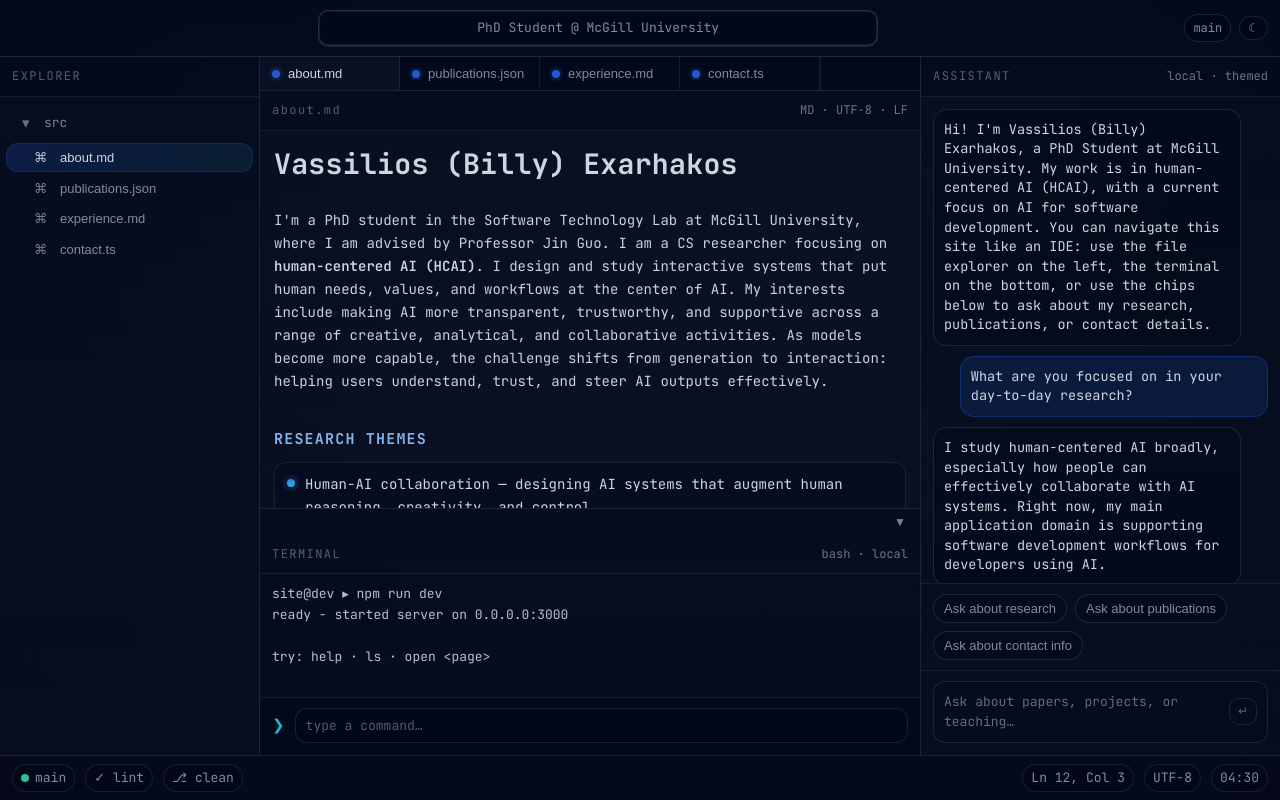
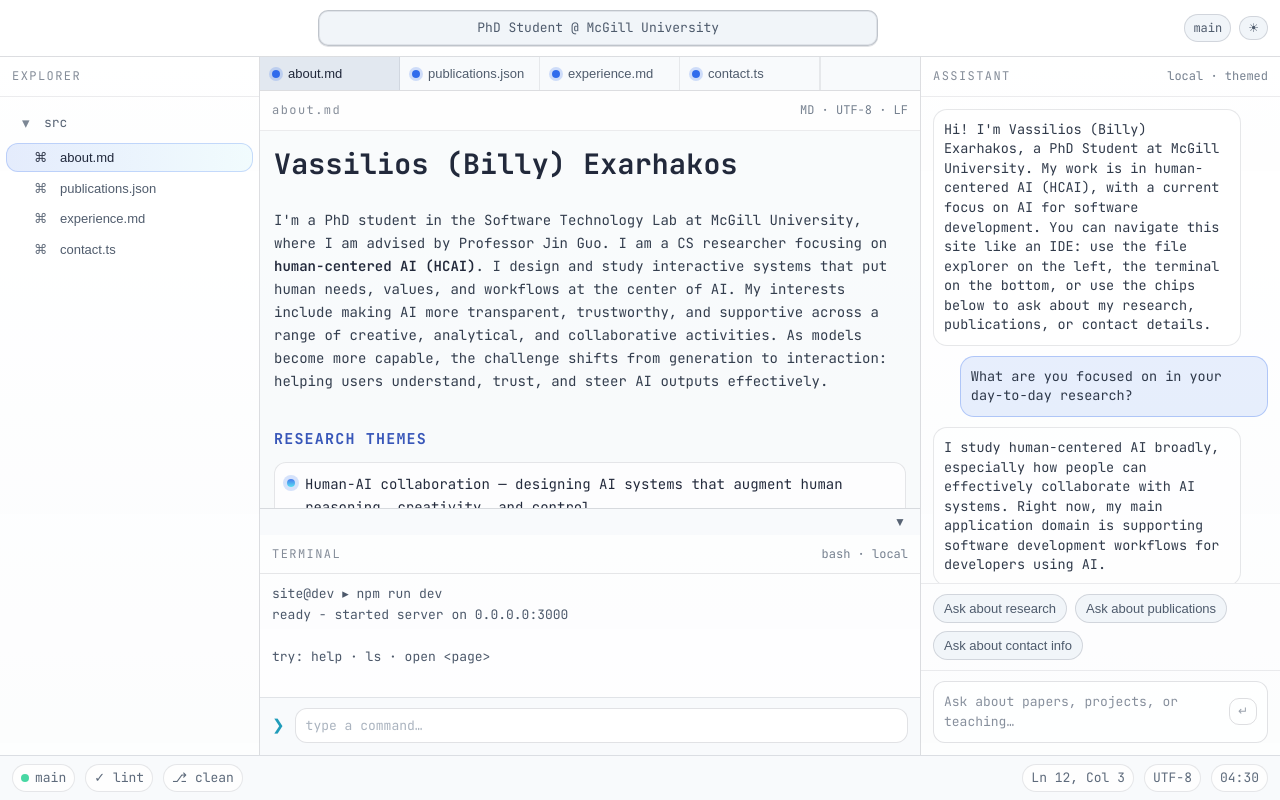
Before and after one commit to billyexarhakos/portfolio, a Next.js app: page / in a window 1280 px wide. Built offline with nearby package versions, Linux system fonts and the light colour scheme.

Commit message:
add default light/dark mode based on browser

```diff
--- a/src/components/IdeFrame.tsx
+++ b/src/components/IdeFrame.tsx
@@ -27,7 +27,10 @@ export function IdeFrame() {
   const [terminalOpen, setTerminalOpen] = useState<boolean>(true);
   const [mobileExplorerOpen, setMobileExplorerOpen] = useState<boolean>(false);
   const [mobileAssistantOpen, setMobileAssistantOpen] = useState<boolean>(false);
-  const [theme, setTheme] = useState<"dark" | "light">("dark");
+  const [theme, setTheme] = useState<"dark" | "light">(() => {
+    if (typeof window === "undefined") return "dark";
+    return window.matchMedia("(prefers-color-scheme: light)").matches ? "light" : "dark";
+  });
 
   useEffect(() => {
     document.documentElement.dataset.theme = theme;
```
